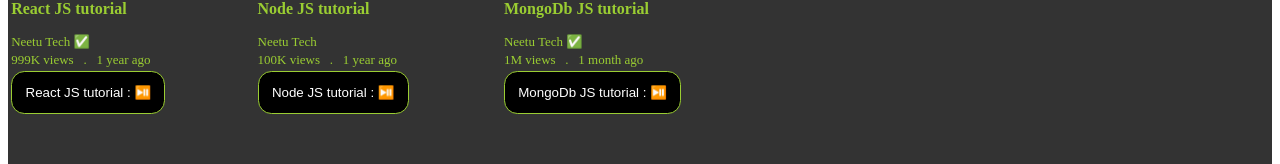
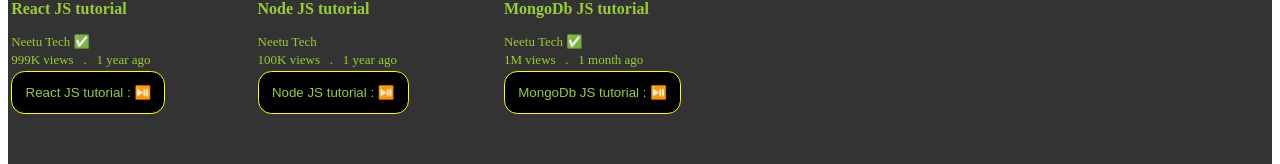
Before and after one commit to neetugond/react-part1, a React (Create React App) app: page / in a window 1280 px wide. Shown: the part 346-510 px from the top of the page. Built offline with nearby package versions, Linux system fonts and the light colour scheme.

Commit message:
context api apply on videolist

```diff
--- a/src/App.js
+++ b/src/App.js
@@ -1,9 +1,10 @@
-import { useContext, useReducer, useState } from 'react';
+import { useReducer, useState } from 'react';
 import './App.css';
 import videoDB from './data/data';
 import AddVideo from './components/AddVideo';
 import VideoList from './components/VideoList';
 import ThemeContext from './context/ThemeContext';
+import VideosContext from './context/VideosContext';
 function App() {
   console.log('render App')
 
@@ -50,17 +51,19 @@ function App() {
   }
 
   return (
-    <ThemeContext.Provider value='{theme}'>
-    <div className={`App ${mode}`} onClick={() => console.log('App')}>
+    <ThemeContext.Provider value={mode}>
+      <VideosContext.Provider value={videos}>
+      <div className={`App ${mode}`} onClick={() => console.log('App')}>
         {/* 3. add addVideosProp as a prop */}
-        <button onClick={()=>setMode(mode === 'darkMode' ? 'lightMode' : 'darkMode' )}>mode</button>
-      <AddVideo dispatch={dispatch} editableVideo={editableVideo} />
-      <VideoList dispatch={dispatch} editVideo={editVideo} videos={videos}></VideoList>
+        <button onClick={() => setMode(mode === 'darkMode' ? 'lightMode' : 'darkMode')}>mode</button>
+        <AddVideo dispatch={dispatch} editableVideo={editableVideo} />
+          <VideoList dispatch={dispatch} editVideo={editVideo}></VideoList>
 
 
-      </div>
-      </ThemeContext.Provider>
-      );
+        </div>
+        </VideosContext.Provider>
+    </ThemeContext.Provider>
+  );
 
 }
 
--- a/src/components/VideoList.js
+++ b/src/components/VideoList.js
@@ -1,9 +1,12 @@
 import Video from './Video'
 import PlayButton from './PlayButton'
+import { useContext } from 'react'
+import VideosContext from '../context/VideosContext'
 // sibling to sibling - from sibling to parent anf than parent to another sibling
 // if this code was in parent component than it is child to parent
 // from parent videos is pass as a prop and access here as a parameter
-function VideoList({ videos,dispatch, editVideo}) {
+function VideoList({ dispatch, editVideo }) {
+  const videos = useContext(VideosContext)
     return (
         <>
        {videos.map((video) => (
--- /dev/null
+++ b/src/context/VideoDispatchContext.js
@@ -0,0 +1,5 @@
+import { createContext } from "react";
+
+const VideoDispatchContext = createContext(null)
+
+export default VideoDispatchContext
--- /dev/null
+++ b/src/context/VideosContext.js
@@ -0,0 +1,5 @@
+import { createContext } from "react";
+
+const VideosContext = createContext(null);
+
+export default VideosContext
```
